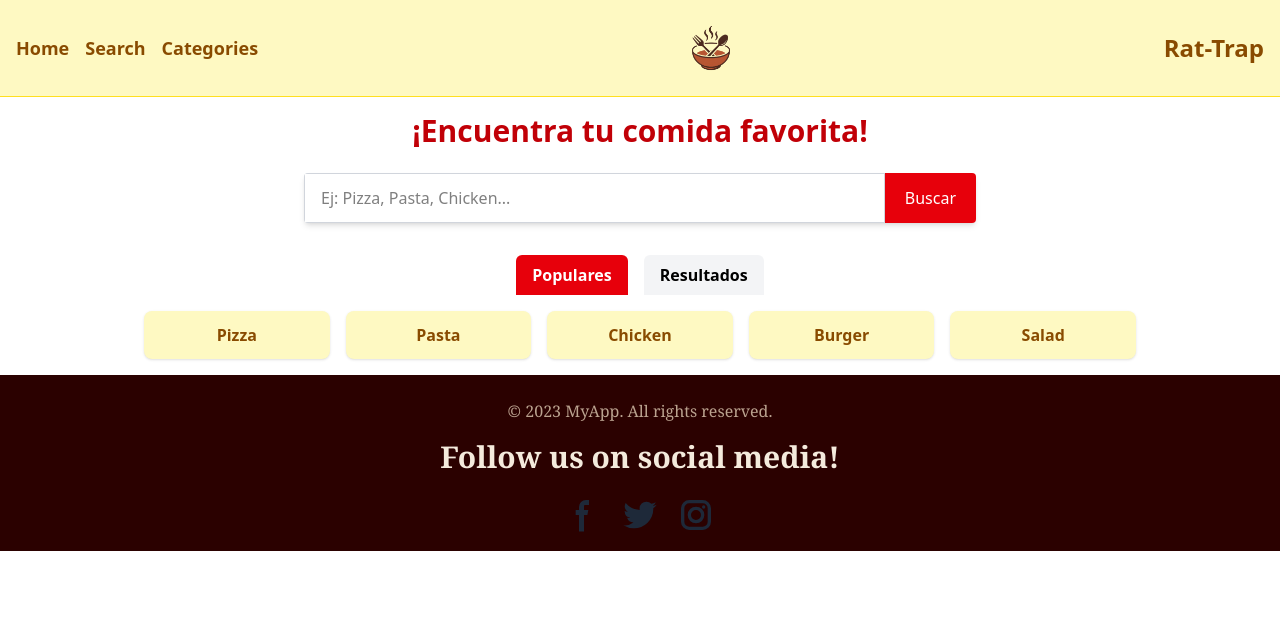
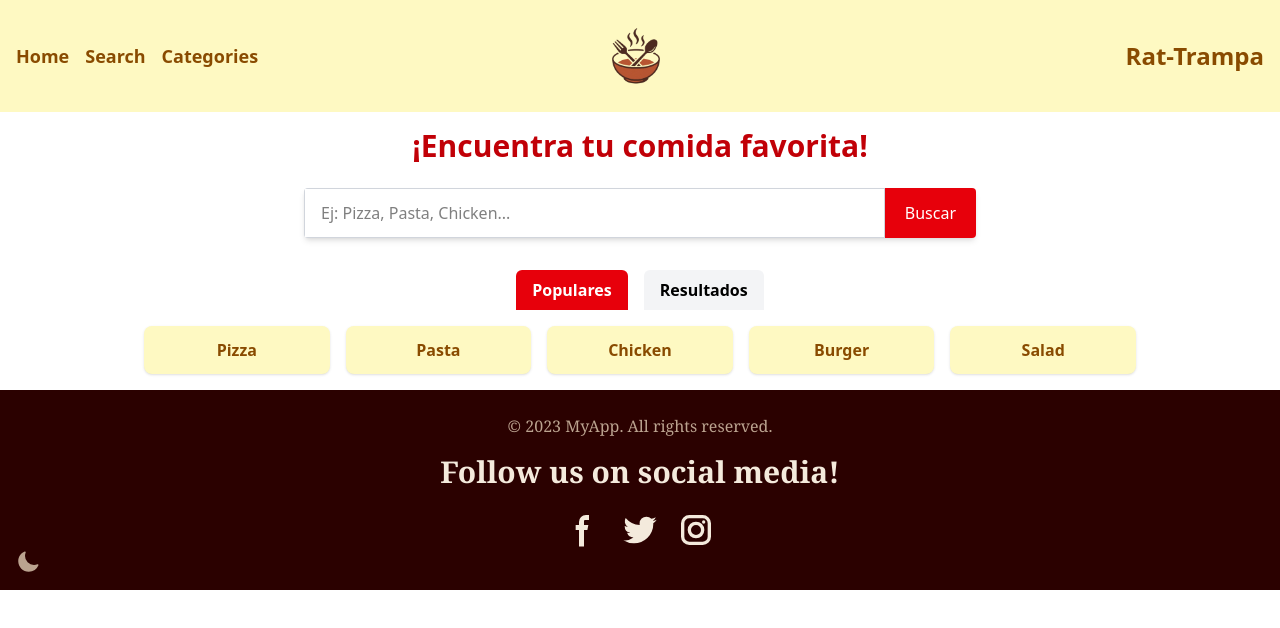
Before and after one commit to TITO9538/meal-app-funval, a React (Vite) app: page /search in a window 1280 px wide. Shown: the top 628 px of the page. Built offline with nearby package versions, Linux system fonts and the light colour scheme.

Commit message:
Revert "Revert "darkMode-Listo""

```diff
--- a/package.json
+++ b/package.json
@@ -14,18 +14,20 @@
     "axios": "^1.10.0",
     "react": "^19.1.0",
     "react-dom": "^19.1.0",
-    "react-router": "^7.6.3",
-    "tailwindcss": "^4.1.11"
+    "react-router": "^7.6.3"
   },
   "devDependencies": {
     "@eslint/js": "^9.29.0",
     "@types/react": "^19.1.8",
     "@types/react-dom": "^19.1.6",
     "@vitejs/plugin-react-swc": "^3.10.2",
+    "autoprefixer": "^10.4.21",
     "eslint": "^9.29.0",
     "eslint-plugin-react-hooks": "^5.2.0",
     "eslint-plugin-react-refresh": "^0.4.20",
     "globals": "^16.2.0",
+    "postcss": "^8.5.6",
+    "tailwindcss": "^4.1.11",
     "vite": "^7.0.3"
   }
 }
--- a/src/components/Footer.jsx
+++ b/src/components/Footer.jsx
@@ -1,63 +1,100 @@
-import React from "react";
+import React, { useEffect, useState } from "react";
 
 export default function Footer() {
+  const [darkMode, setDarkMode] = useState(false);
+
+  useEffect(() => {
+    const root = window.document.documentElement;
+    if (darkMode) {
+      root.classList.add("dark");
+    } else {
+      root.classList.remove("dark");
+    }
+  }, [darkMode]);
+
+  const toggleDarkMode = () => {
+    setDarkMode(!darkMode);
+  };
+
   return (
     <div>
-      <footer className="bg-[#2b0100] text-[#bba38f] p-4 text-center">
-        <p className="font-serif mb-4 mt-2">&copy; 2023 MyApp. All rights reserved.</p>
-        <p className="text-[#f4eadc] text-3xl font-extrabold font-serif mb-5">
+      <footer className="bg-[#2b0100] text-[#bba38f] p-4 text-center dark:bg-[#120101] dark:text-[#e9d7c0]">
+        <p className="font-serif mb-4 mt-2">
+          &copy; 2023 MyApp. All rights reserved.
+        </p>
+        <p className="text-[#f4eadc] text-3xl font-extrabold font-serif mb-5 dark:text-[#ffe8d0]">
           Follow us on social media!
         </p>
-        <div className="flex justify-center space-x-4 mt-2">
+        <div className="flex justify-center space-x-4 mt-2 ">
           <a href="#">
             <svg
-              class="w-10 h-10 text-gray-800 dark:text-[#f4eadc]"
-              aria-hidden="true"
+              className="w-10 h-10 text-[#f4eadc]"
               xmlns="http://www.w3.org/2000/svg"
-              width="24"
-              height="24"
               fill="currentColor"
-              viewBox="0 0 24 24">
+              viewBox="0 0 24 24"
+            >
               <path
-                fill-rule="evenodd"
+                fillRule="evenodd"
                 d="M13.135 6H15V3h-1.865a4.147 4.147 0 0 0-4.142 4.142V9H7v3h2v9.938h3V12h2.021l.592-3H12V6.591A.6.6 0 0 1 12.592 6h.543Z"
-                clip-rule="evenodd"
+                clipRule="evenodd"
               />
             </svg>
           </a>
           <a href="#">
             <svg
-              class="w-10 h-10 text-gray-800 dark:text-[#f4eadc]"
-              aria-hidden="true"
+              className="w-10 h-10 text-[#f4eadc]"
               xmlns="http://www.w3.org/2000/svg"
-              width="24"
-              height="24"
               fill="currentColor"
-              viewBox="0 0 24 24">
+              viewBox="0 0 24 24"
+            >
               <path
-                fill-rule="evenodd"
+                fillRule="evenodd"
                 d="M22 5.892a8.178 8.178 0 0 1-2.355.635 4.074 4.074 0 0 0 1.8-2.235 8.343 8.343 0 0 1-2.605.981A4.13 4.13 0 0 0 15.85 4a4.068 4.068 0 0 0-4.1 4.038c0 .31.035.618.105.919A11.705 11.705 0 0 1 3.4 4.734a4.006 4.006 0 0 0 1.268 5.392 4.165 4.165 0 0 1-1.859-.5v.05A4.057 4.057 0 0 0 6.1 13.635a4.192 4.192 0 0 1-1.856.07 4.108 4.108 0 0 0 3.831 2.807A8.36 8.36 0 0 1 2 18.184 11.732 11.732 0 0 0 8.291 20 11.502 11.502 0 0 0 19.964 8.5c0-.177 0-.349-.012-.523A8.143 8.143 0 0 0 22 5.892Z"
-                clip-rule="evenodd"
+                clipRule="evenodd"
               />
             </svg>
           </a>
           <a href="#">
             <svg
-              class="w-10 h-10 text-gray-800 dark:text-[#f4eadc]"
-              aria-hidden="true"
+              className="w-10 h-10 text-[#f4eadc]"
               xmlns="http://www.w3.org/2000/svg"
-              width="24"
-              height="24"
-              fill="none"
-              viewBox="0 0 24 24">
+              fill="currentColor"
+              viewBox="0 0 24 24"
+            >
               <path
-                fill="currentColor"
-                fill-rule="evenodd"
+                fillRule="evenodd"
                 d="M3 8a5 5 0 0 1 5-5h8a5 5 0 0 1 5 5v8a5 5 0 0 1-5 5H8a5 5 0 0 1-5-5V8Zm5-3a3 3 0 0 0-3 3v8a3 3 0 0 0 3 3h8a3 3 0 0 0 3-3V8a3 3 0 0 0-3-3H8Zm7.597 2.214a1 1 0 0 1 1-1h.01a1 1 0 1 1 0 2h-.01a1 1 0 0 1-1-1ZM12 9a3 3 0 1 0 0 6 3 3 0 0 0 0-6Zm-5 3a5 5 0 1 1 10 0 5 5 0 0 1-10 0Z"
-                clip-rule="evenodd"
+                clipRule="evenodd"
               />
             </svg>
           </a>
+        </div>
+
+        <div onClick={toggleDarkMode} className="cursor-pointer">
+          <svg
+            xmlns="http://www.w3.org/2000/svg"
+            viewBox="0 0 24 24"
+            fill="currentColor"
+            className="w-6 h-6 hidden dark:block"
+            onClick={toggleDarkMode}
+
+          >
+            <path d="M12 2.25a.75.75 0 0 1 .75.75v2.25a.75.75 0 0 1-1.5 0V3a.75.75 0 0 1 .75-.75ZM7.5 12a4.5 4.5 0 1 1 9 0 4.5 4.5 0 0 1-9 0ZM18.894 6.166a.75.75 0 0 0-1.06-1.06l-1.591 1.59a.75.75 0 1 0 1.06 1.061l1.591-1.59ZM21.75 12a.75.75 0 0 1-.75.75h-2.25a.75.75 0 0 1 0-1.5H21a.75.75 0 0 1 .75.75ZM17.834 18.894a.75.75 0 0 0 1.06-1.06l-1.59-1.591a.75.75 0 1 0-1.061 1.06l1.59 1.591ZM12 18a.75.75 0 0 1 .75.75V21a.75.75 0 0 1-1.5 0v-2.25A.75.75 0 0 1 12 18ZM7.758 17.303a.75.75 0 0 0-1.061-1.06l-1.591 1.59a.75.75 0 0 0 1.06 1.061l1.591-1.59ZM6 12a.75.75 0 0 1-.75.75H3a.75.75 0 0 1 0-1.5h2.25A.75.75 0 0 1 6 12ZM6.697 7.757a.75.75 0 0 0 1.06-1.06l-1.59-1.591a.75.75 0 0 0-1.061 1.06l1.59 1.591Z" />
+          </svg>
+
+          <svg
+            xmlns="http://www.w3.org/2000/svg"
+            viewBox="0 0 24 24"
+            fill="currentColor"
+            className="w-6 h-6 dark:hidden"
+            onClick={toggleDarkMode}
+          >
+            <path
+              fillRule="evenodd"
+              d="M9.528 1.718a.75.75 0 0 1 .162.819A8.97 8.97 0 0 0 9 6a9 9 0 0 0 9 9 8.97 8.97 0 0 0 3.463-.69.75.75 0 0 1 .981.98 10.503 10.503 0 0 1-9.694 6.46c-5.799 0-10.5-4.7-10.5-10.5 0-4.368 2.667-8.112 6.46-9.694a.75.75 0 0 1 .818.162Z"
+              clipRule="evenodd"
+            />
+          </svg>
         </div>
       </footer>
     </div>
--- a/src/components/Navbar.jsx
+++ b/src/components/Navbar.jsx
@@ -9,7 +9,7 @@ export function Navbar() {
   };
 
   return (
-    <nav className="bg-yellow-100 p-4 min-h-24 border-b border-yellow-300">
+    <nav className="bg-yellow-100 p-4 min-h-16  dark:bg-[#944D1C]  ">
       <div className="container mx-auto flex justify-between items-center">
         <svg
           xmlns="http://www.w3.org/2000/svg"
@@ -17,7 +17,7 @@ export function Navbar() {
           viewBox="0 0 24 24"
           strokeWidth="1.5"
           stroke="currentColor"
-          className="size-8 text-amber-800 md:hidden cursor-pointer"
+          className="size-8 text-amber-800 md:hidden cursor-pointer dark:text-yellow-100"
           onClick={toggleMenu}
         >
           <path
@@ -27,7 +27,7 @@ export function Navbar() {
           />
         </svg>
 
-        <div className="space-x-4 hidden md:block text-yellow-800 font-bold text-lg">
+        <div className="space-x-4 hidden md:block text-yellow-800 font-bold text-lg dark:text-yellow-100">
           <Link to="/" className="hover:text-yellow-500 transition">
             Home
           </Link>
@@ -38,12 +38,13 @@ export function Navbar() {
             Categories
           </Link>
         </div>
-        <img src="./logo.png" alt="MyApp Logo" className="size-16" />
-        <h1 className="text-yellow-800 font-bold text-2xl">Rat-Trap</h1>
+        <img src="./logo.png" alt="MyApp Logo" className="size-20  mr-28 dark:hidden" />
+        <img src="./logo-dark.png" alt="MyApp Logo Dark" className="hidden dark:block size-20 mr-28" />
+        <h1 className="text-yellow-800 font-bold text-2xl dark:text-yellow-100">Rat-Trampa</h1>
       </div>
 
       {isOpen && (
-        <div className="md:hidden mt-4 flex flex-col gap-2 text-yellow-800 font-bold text-lg">
+        <div className="md:hidden mt-4 flex flex-col gap-2 text-yellow-800 font-bold text-lg dark:text-yellow-100">
           <Link
             to="/"
             className="hover:text-yellow-500 transition"
--- a/src/index.css
+++ b/src/index.css
@@ -1 +1,3 @@
 @import "tailwindcss";
+
+@custom-variant dark (&:where(.dark, .dark *));
--- a/src/pages/Home.jsx
+++ b/src/pages/Home.jsx
@@ -50,9 +50,6 @@ export function Home() {
   return (
     <div>
       <Hero />
-      <div style={{ padding: "20px", textAlign: "center", fontSize: "1.2rem" }}>
-        AQUI VA EL FOOTER AMIGOS..
-      </div>
     </div>
   );
 }
```
Also changed, not shown: public/logo-dark.png (added), 1 other file (tests, documents, lock files or other folders).
